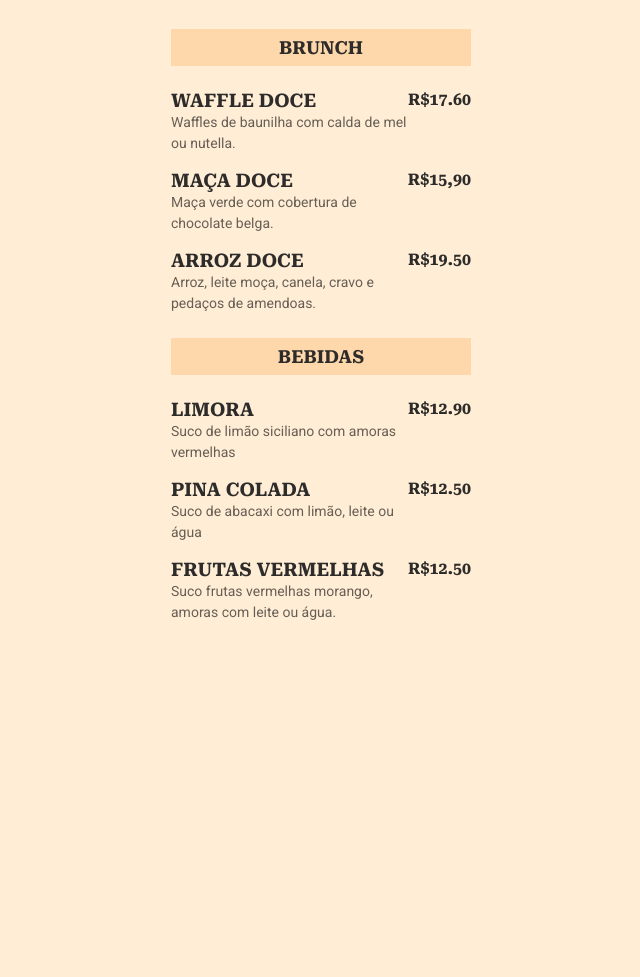
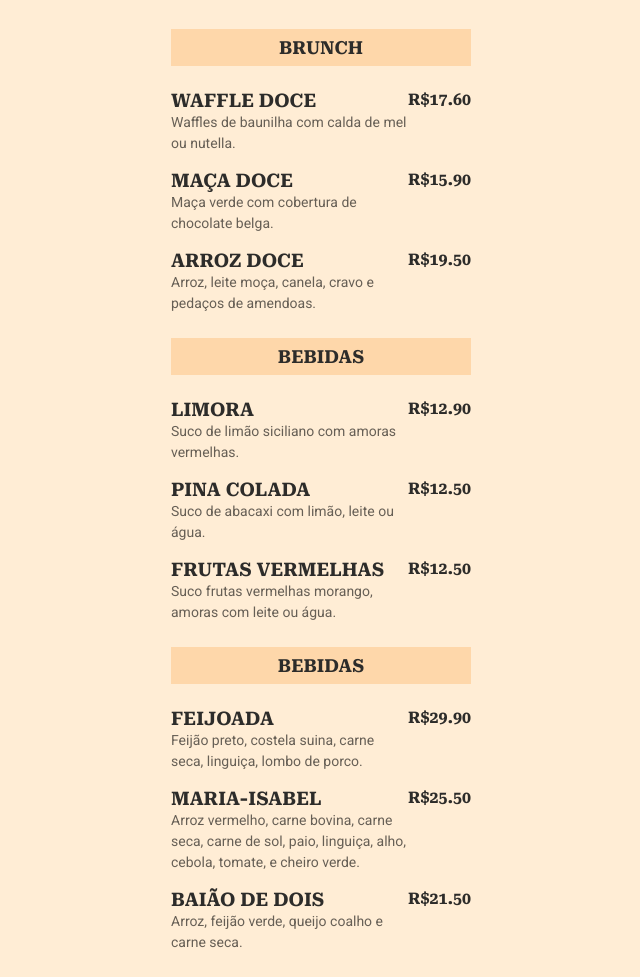
Before and after one commit to im-mbe/maratona-explorer-3, a plain HTML site: page index.html in a window 1280 px wide. Shown: the part 88-1065 px from the top of the page, without its empty margins (319-959 px from the left). Before the commit the page ends 800 px from the top, so only its background shows below. Drawn offline with Linux system fonts and the light colour scheme.

Commit message:
sessão comidas

```diff
--- a/index.html
+++ b/index.html
@@ -44,7 +44,7 @@
              </p>
            </div>
            <strong class="price">
-             R$15,90
+             R$15.90
            </strong>
          </li>
          <li>
@@ -68,7 +68,7 @@
           <div class="details">
             <h3>Limora</h3>
             <p class="description">
-              Suco de limão siciliano com amoras vermelhas
+              Suco de limão siciliano com amoras vermelhas.
             </p>
           </div>
           <strong class="price">
@@ -79,7 +79,7 @@
           <div class="details">
             <h3>Pina Colada</h3>
             <p class="description">
-              Suco de abacaxi com limão, leite ou água
+              Suco de abacaxi com limão, leite ou água.
             </p>
           </div>
           <strong class="price">
@@ -99,6 +99,46 @@
         </li>
       </ul>
     </section>
+    <section>
+      <h2>Bebidas</h2>
+      <ul>
+        <li>
+          <div class="details">
+            <h3>Feijoada</h3>
+            <p class="description">
+              Feijão preto, costela suina, carne seca, linguiça,
+              lombo de porco.
+            </p>
+          </div>
+          <strong class="price">
+            R$29.90
+          </strong>
+        </li>
+        <li>
+          <div class="details">
+            <h3>Maria-Isabel</h3>
+            <p class="description">
+              Arroz vermelho, carne bovina, carne seca, carne de sol,
+              paio, linguiça, alho, cebola, tomate, e cheiro verde.
+            </p>
+          </div>
+          <strong class="price">
+            R$25.50
+          </strong>
+        </li>
+        <li>
+          <div class="details">
+            <h3>Baião de Dois</h3>
+            <p class="description">
+              Arroz, feijão verde, queijo coalho e carne seca.
+            </p>
+          </div>
+          <strong class="price">
+            R$21.50
+          </strong>
+        </li>
+      </ul>
+    </section>
 
   </body>
 </html>
```
